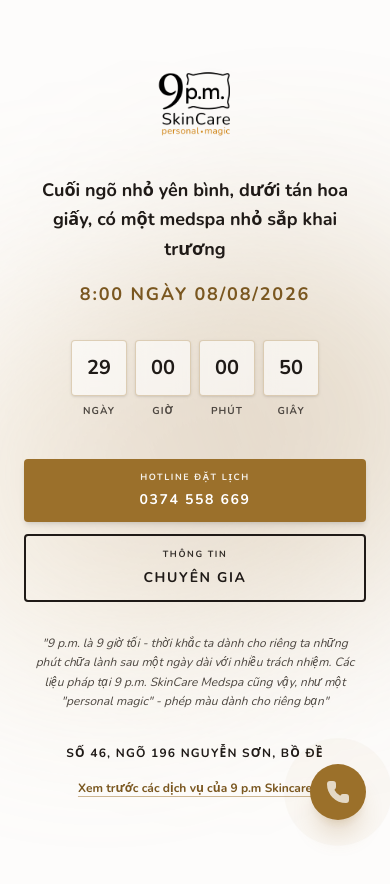
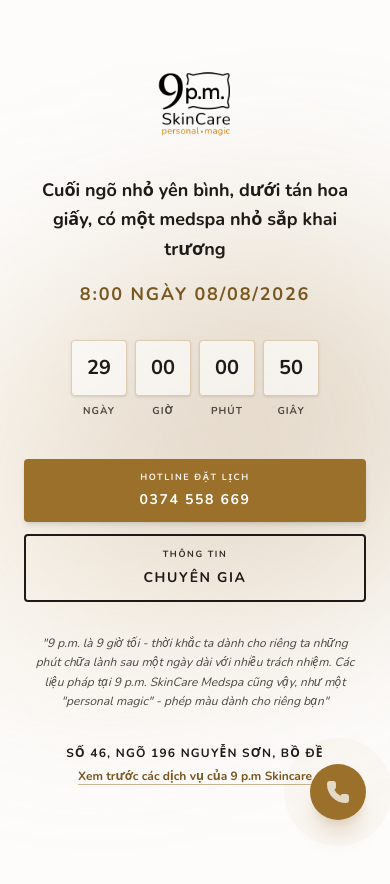
Before and after one commit to dotienson/9spa, a React (Vite) app: page / in a window 390 px wide. Shown: the top 884 px of the page. Built offline with nearby package versions, Linux system fonts and the light colour scheme.

Commit message:
fix: optimize layout and mobile viewport height
Update height to 100dvh for better mobile browser compatibility and replace Framer Motion with CSS animations to improve performance and initial load times.

```diff
--- a/src/App.tsx
+++ b/src/App.tsx
@@ -7,7 +7,7 @@
   const [currentTab, setCurrentTab] = useState<'home' | 'doctor'>('home');
 
   return (
-    <div className="min-h-screen bg-[#111111] font-sans text-neutral-100 selection:bg-gold/30 selection:text-white flex flex-col relative">
+    <div className="min-h-[100dvh] bg-[#111111] font-sans text-neutral-100 selection:bg-gold/30 selection:text-white flex flex-col relative">
       <main className="flex-1">
         {currentTab === 'home' && <CountdownLanding setCurrentTab={setCurrentTab} />}
         {currentTab === 'doctor' && <DoctorInfo setCurrentTab={setCurrentTab} />}
--- a/src/components/CountdownLanding.tsx
+++ b/src/components/CountdownLanding.tsx
@@ -50,18 +50,15 @@
   };
 
   return (
-    <section className="min-h-screen bg-[#FDFCFB] flex flex-col items-center justify-center p-4 md:p-8 relative overflow-hidden">
+    <section className="min-h-[100dvh] bg-[#FDFCFB] flex flex-col items-center justify-center p-4 md:p-8 relative overflow-hidden">
       {/* Background decoration */}
       <div className="absolute top-0 left-0 w-full h-full opacity-30 pointer-events-none">
         <div className="absolute top-1/4 left-1/4 w-96 h-96 bg-gold rounded-full mix-blend-multiply filter blur-[100px] animate-pulse"></div>
         <div className="absolute bottom-1/4 right-1/4 w-96 h-96 bg-gold-light rounded-full mix-blend-multiply filter blur-[100px] animate-pulse" style={{ animationDelay: '2s' }}></div>
       </div>
 
-      <motion.div
-        initial={{ opacity: 0, y: 20 }}
-        animate={{ opacity: 1, y: 0 }}
-        transition={{ duration: 0.8 }}
-        className="relative z-10 w-full max-w-4xl mx-auto flex flex-col items-center text-center my-auto pt-10 pb-20"
+      <div
+        className="relative z-10 w-full max-w-4xl mx-auto flex flex-col items-center text-center my-auto pt-10 pb-20 animate-fade-in-up"
       >
         <Logo className="h-24 md:h-48 mb-6 md:mb-10" />
 
@@ -110,18 +107,18 @@
           href="https://share.google/65bPVQf5EgZLYkwWS"
           target="_blank"
           rel="noopener noreferrer"
-          className="text-[#1F1A17] text-xs sm:text-sm md:text-base font-bold uppercase tracking-widest mb-4 hover:text-gold transition-colors inline-block px-2 sm:px-4 leading-relaxed"
+          className="text-[#1F1A17] text-xs sm:text-sm md:text-base font-bold uppercase tracking-widest mb-1 sm:mb-2 md:mb-4 hover:text-gold transition-colors inline-block px-2 sm:px-4 leading-relaxed"
         >
           Số 46, ngõ 196 Nguyễn Sơn, Bồ Đề
         </a>
 
         <button
           onClick={() => setShowPopup(true)}
-          className="text-gold-dark text-xs sm:text-sm md:text-base font-bold underline underline-offset-4 decoration-gold/50 hover:decoration-gold transition-colors leading-relaxed px-2"
+          className="text-gold-dark text-xs sm:text-sm md:text-base font-bold underline underline-offset-4 decoration-gold/50 hover:decoration-gold transition-colors leading-relaxed px-2 mb-4"
         >
           Xem trước các dịch vụ của 9 p.m Skincare
         </button>
-      </motion.div>
+      </div>
 
       <AnimatePresence>
         {showPopup && (
--- a/src/components/DoctorInfo.tsx
+++ b/src/components/DoctorInfo.tsx
@@ -4,7 +4,7 @@
 
 export default function DoctorInfo({ setCurrentTab }: { setCurrentTab: (tab: 'home' | 'doctor') => void }) {
   return (
-    <section className="min-h-screen bg-[#FDFCFB] flex flex-col p-4 md:p-8 relative">
+    <section className="min-h-[100dvh] bg-[#FDFCFB] flex flex-col p-4 md:p-8 relative">
       <div className="max-w-5xl mx-auto w-full">
         {/* Header simple */}
         <div className="flex flex-col sm:flex-row items-center justify-between py-6 mb-8 md:mb-16 border-b border-gold/20 gap-4">
@@ -20,11 +20,8 @@
           <div className="hidden sm:block w-[100px]"></div>
         </div>
 
-        <motion.div
-          initial={{ opacity: 0, y: 20 }}
-          animate={{ opacity: 1, y: 0 }}
-          transition={{ duration: 0.6 }}
-          className="grid grid-cols-1 md:grid-cols-12 gap-8 md:gap-12 items-start"
+        <div
+          className="grid grid-cols-1 md:grid-cols-12 gap-8 md:gap-12 items-start animate-fade-in-up"
         >
           <div className="hidden md:block md:col-span-5 relative md:sticky top-24 max-w-sm mx-auto md:max-w-none w-full">
             <div className="aspect-[3/4] bg-neutral-100 border border-gold/30 p-2 relative z-10">
@@ -138,7 +135,7 @@
               </a>
             </div>
           </div>
-        </motion.div>
+        </div>
       </div>
     </section>
   );
--- a/src/index.css
+++ b/src/index.css
@@ -12,3 +12,20 @@
 html {
   scroll-behavior: smooth;
 }
+
+@layer utilities {
+  .animate-fade-in-up {
+    animation: fadeInUp 0.8s ease-out forwards;
+  }
+}
+
+@keyframes fadeInUp {
+  from {
+    opacity: 0;
+    transform: translateY(20px);
+  }
+  to {
+    opacity: 1;
+    transform: translateY(0);
+  }
+}
```
